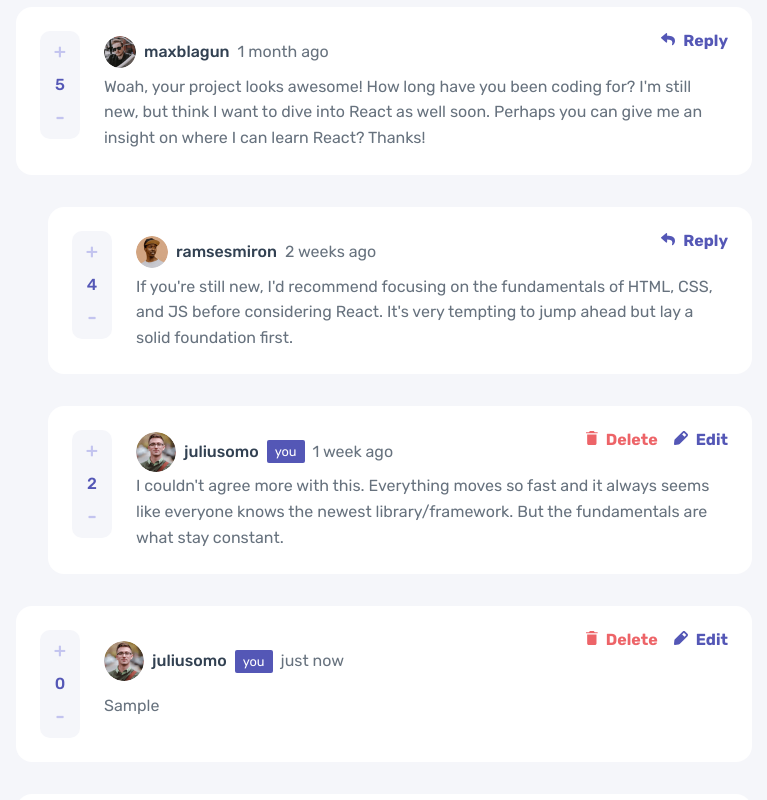
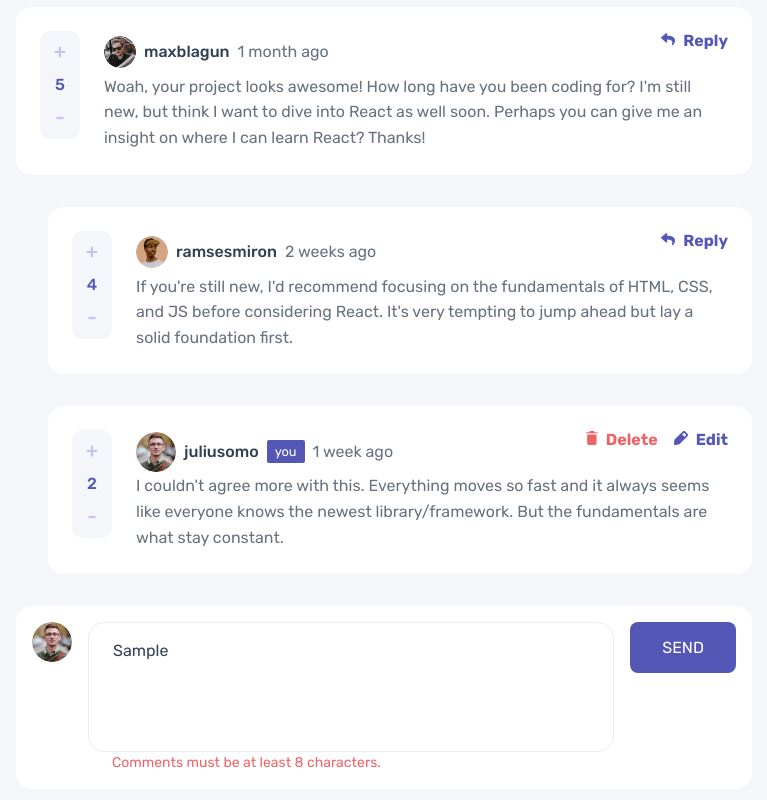
Before and after one commit to philval/react-typescript-comments-component, a React (Create React App) app: page / in a window 1280 px wide. Both pictures are taken after typing "Sample" into the empty fields and a click on the button "SEND". Shown: the part 305-1105 px from the top of the page, without its empty margins (256-1023 px from the left). Built offline with nearby package versions, Linux system fonts and the light colour scheme.

Commit message:
Add form validation and error handling to NewCommentForm.  Update RTL.

```diff
--- a/src/components/NewCommentForm.tsx
+++ b/src/components/NewCommentForm.tsx
@@ -8,6 +8,7 @@ export default function NewCommentForm({
   addNewComment
 }: NewCommentFormProps): JSX.Element {
   const [newComment, setNewComment] = useState<string>("");
+  const [error, setError] = useState<string>("");
 
   const handleChange = (e: React.ChangeEvent<HTMLTextAreaElement>) => {
     setNewComment(e.target.value);
@@ -15,8 +16,18 @@ export default function NewCommentForm({
 
   const handleSubmit = (e: React.FormEvent<HTMLFormElement>) => {
     e.preventDefault();
-    addNewComment(newComment);
-    setNewComment("");
+    //TODO extract to a function / util ?
+    if (newComment.length === 0) {
+      setError("Please add a comment, minimum 8 characters.");
+    } else if (newComment.length < 8) {
+      setError("Comments must be at least 8 characters.");
+    } else if (newComment.length > 256) {
+      setError("Comments are maximum 256 characters.");
+    } else {
+      addNewComment(newComment);
+      setNewComment("");
+      setError("");
+    }
   };
 
   return (
@@ -43,9 +54,13 @@ export default function NewCommentForm({
           >
             Send
           </button>
+          {error && (
+            <div data-testid="formError" className="form-error">
+              {error}
+            </div>
+          )}
         </form>
       </div>
-      {/* </div> */}
     </>
   );
 }
--- a/src/styles.css
+++ b/src/styles.css
@@ -262,7 +262,14 @@ p {
   padding: 1rem;
 }
 
-.new-comment-form,
+.new-comment-form {
+  width: 100%;
+  display: grid;
+  grid-template-columns: 1fr auto;
+  column-gap: 1rem;
+  align-items: flex-start;
+}
+
 .new-reply-form {
   display: flex;
   gap: 1rem;
@@ -276,6 +283,12 @@ p {
   gap: 1rem;
   width: 100%;
   align-items: flex-end;
+}
+
+.form-error {
+  color: var(--soft-red);
+  font-size: 0.875rem;
+  padding: 0 1.5rem;
 }
 
 textarea {
```
Also changed, not shown: 1 other file (tests, documents, lock files or other folders).
